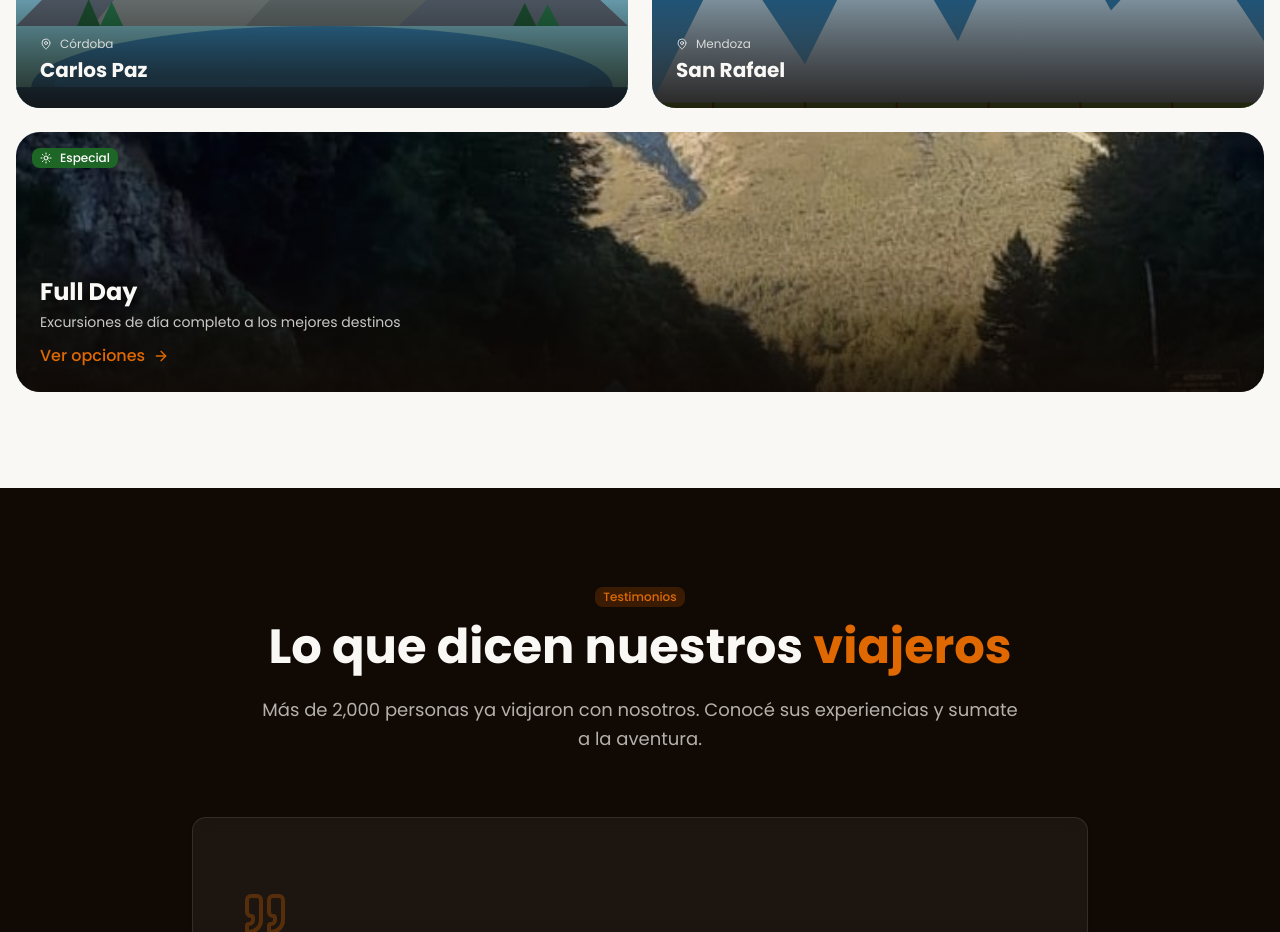
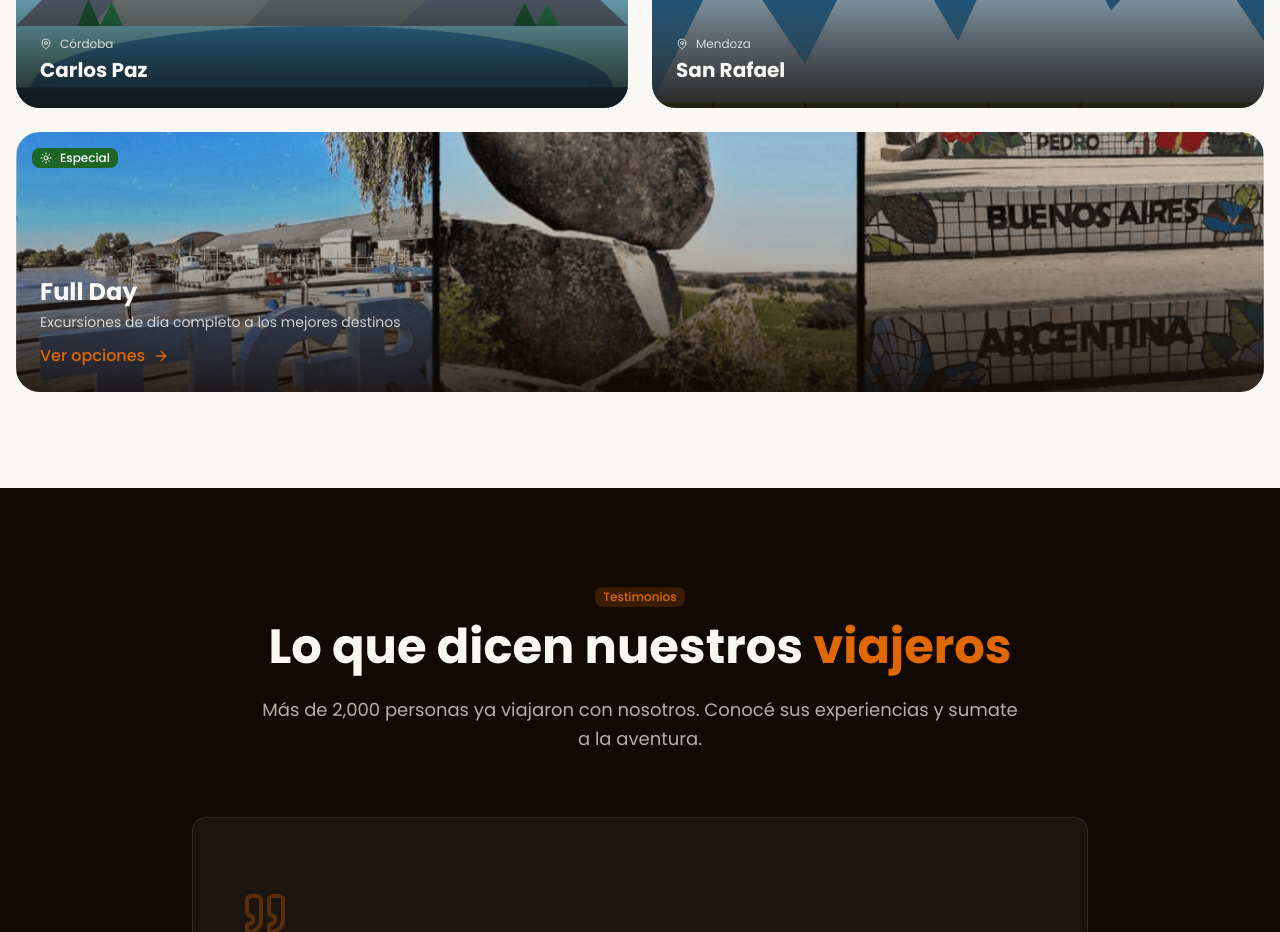
Before and after one commit to marrceloabduca-jpg/turistueand, a Next.js app: page / in a window 1280 px wide. Shown: the part 3580-4512 px from the top of the page. Built offline with nearby package versions, Linux system fonts and the light colour scheme; no server answers; the database is empty.

Commit message:
Update destinations.tsx

```diff
--- a/components/destinations.tsx
+++ b/components/destinations.tsx
@@ -251,7 +251,7 @@ export function Destinations({ destinations: dbDestinations }: DestinationsProps
           <div className="col-span-2 md:col-span-4 group relative rounded-3xl overflow-hidden h-[220px] md:h-[260px]">
             {/* Full background image */}
             <Image
-              src="/images/fullday.jpg"
+              src="/images/fulldy.jpg"
               alt="Paisaje de excursión Full Day"
               fill
               className="object-cover transition-transform duration-700 group-hover:scale-110"
```
